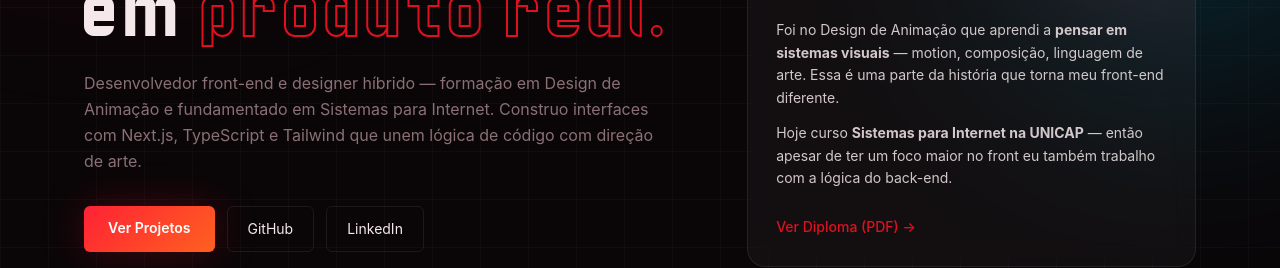
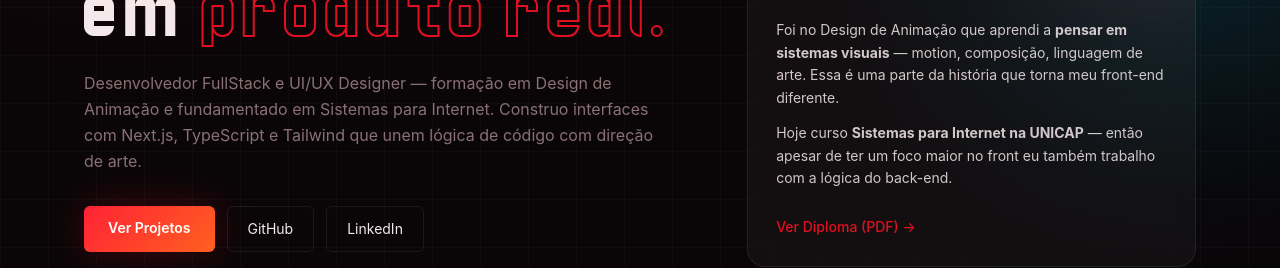
Before and after one commit to atlasaqui/Atlas.Dev-Website, a Next.js app: page / in a window 1280 px wide. Shown: the part 425-693 px from the top of the page. Built offline with nearby package versions, Linux system fonts and the light colour scheme.

Commit message:
texto do hero alterado

```diff
--- a/components/Hero.tsx
+++ b/components/Hero.tsx
@@ -68,7 +68,7 @@ export default function Hero() {
 
           <Reveal delay={0.15}>
             <p className="text-text2 max-w-xl mb-8 leading-relaxed">
-              Desenvolvedor front-end e designer híbrido — formação em Design de Animação e
+              Desenvolvedor FullStack e UI/UX Designer — formação em Design de Animação e
               fundamentado em Sistemas para Internet. Construo interfaces com Next.js, TypeScript
               e Tailwind que unem lógica de código com direção de arte.
             </p>
```
